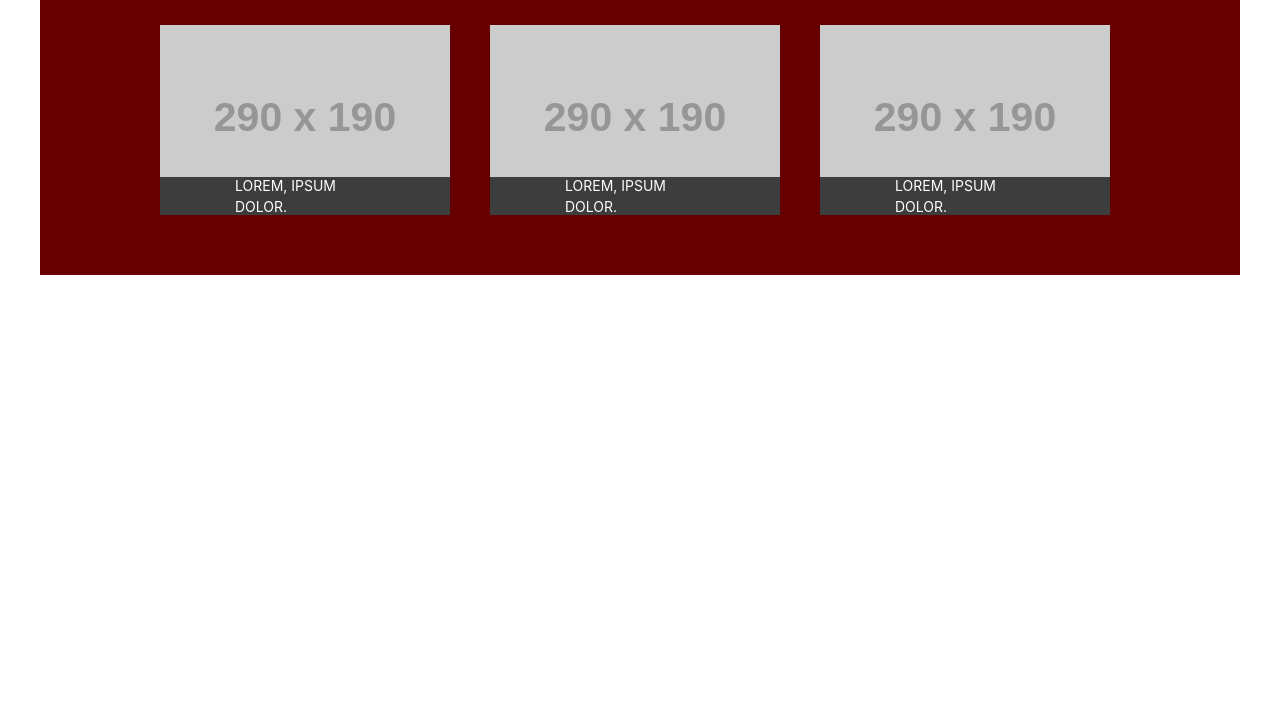
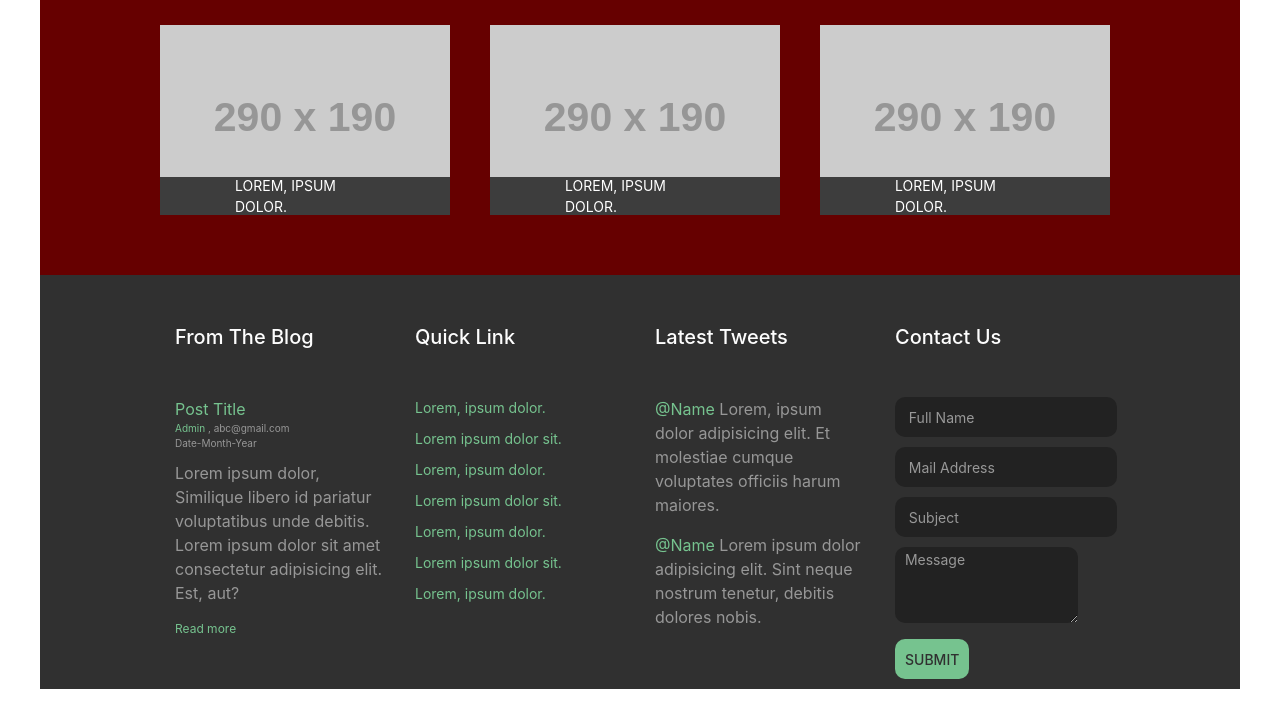
Before and after one commit to Thelostboy/The_Modernis, a plain HTML site: page index.html in a window 1280 px wide. Shown: the part 1095-1822 px from the top of the page. Before the commit the page ends 1490 px from the top, so only its background shows below. Drawn offline with nearby package versions, Linux system fonts and the light colour scheme; placeholder pictures from the web are drawn by us.

Commit message:
Add footer

```diff
--- a/index.html
+++ b/index.html
@@ -117,32 +117,74 @@
         <h3 class="label">Latest work</h3>
         <div class="work-item">
             <img src="https://via.placeholder.com/290x190" alt="">
-            <a href = "#">Lorem, ipsum dolor.</a>
+            <a href="#">Lorem, ipsum dolor.</a>
         </div>
         <div class="work-item">
             <img src="https://via.placeholder.com/290x190" alt="">
-            <a href = "#">Lorem, ipsum dolor.</a>
+            <a href="#">Lorem, ipsum dolor.</a>
         </div>
         <div class="work-item">
             <img src="https://via.placeholder.com/290x190" alt="">
-            <a href = "#">Lorem, ipsum dolor.</a>
+            <a href="#">Lorem, ipsum dolor.</a>
         </div>
         <div class="work-item">
             <img src="https://via.placeholder.com/290x190" alt="">
-            <a href = "#">Lorem, ipsum dolor.</a>
+            <a href="#">Lorem, ipsum dolor.</a>
         </div>
         <div class="work-item">
             <img src="https://via.placeholder.com/290x190" alt="">
-            <a href = "#">Lorem, ipsum dolor.</a>
+            <a href="#">Lorem, ipsum dolor.</a>
         </div>
         <div class="work-item">
             <img src="https://via.placeholder.com/290x190" alt="">
-            <a href = "#">Lorem, ipsum dolor.</a>
+            <a href="#">Lorem, ipsum dolor.</a>
         </div>
     </div>
 </div>
 
-<div class="row"></div>
+<div class="container-fluid">
+    <div class="container footer">
+        <div class="row">
+            <div class="col-lg-3 blog">
+                <h5>From The Blog</h4>
+                    <a href="#">Post Title</a>
+                    <p><a href="">Admin</a> , abc@gmail.com</p>
+                    <p> Date-Month-Year</p>
+                    <p>Lorem ipsum dolor, Similique libero id pariatur
+                        voluptatibus unde debitis. Lorem ipsum dolor sit amet consectetur adipisicing elit. Est, aut?
+                    </p>
+                    <a href="#">Read more</a>
+            </div>
+            <div class="col-lg-3 link">
+                <h5>Quick Link</h5>
+                <a href="#">Lorem, ipsum dolor.</a>
+                <a href="#">Lorem ipsum dolor sit.</a>
+                <a href="#">Lorem, ipsum dolor.</a>
+                <a href="#">Lorem ipsum dolor sit.</a>
+                <a href="#">Lorem, ipsum dolor.</a>
+                <a href="#">Lorem ipsum dolor sit.</a>
+                <a href="#">Lorem, ipsum dolor.</a>
+            </div>
+            <div class="col-lg-3 tweets">
+                <h5>Latest Tweets</h5>
+                <p><span>@Name</span> Lorem, ipsum dolor adipisicing elit. Et molestiae cumque
+                    voluptates officiis harum maiores.</p>
+                <p><span>@Name</span> Lorem ipsum dolor adipisicing elit. Sint neque nostrum
+                    tenetur, debitis dolores nobis.</p>
+            </div>
+            <div class="col-lg-3 contact">
+                <h5>Contact Us</h5>
+                <form action="">
+                    <input type="text" placeholder="   Full Name" id="name" length="10">
+                    <input type="text" placeholder="   Mail Address" id="mail">
+                    <input type="text" placeholder="   Subject" id="subject">
+                    <textarea name="message" id="message" cols="16" rows="3" n placeholder="  Message"></textarea>
+                    <input type="submit" value="Submit" id="submit">
+                </form>
+            </div>
+        </div>
+    </div>
+</div>
 <br>
 <br>
 <br>
--- a/style.css
+++ b/style.css
@@ -21,6 +21,9 @@ body {
     display: flex;
     justify-content: space-between;
     color: #FDFDFD;
+}
+a{
+    outline: none;
 }
 a:hover{
     text-decoration: none !important;
@@ -47,7 +50,6 @@ a:hover{
     color: #FDFDFD;
     text-transform: uppercase;
     font-size: 14px;
-
 }
 .header a:hover{
     text-decoration: none !important;
@@ -191,5 +193,73 @@ a:hover{
     background: rgba(0, 0, 0, 0.7);
 }
 
+/* Footer */
+
+.container-fluid:nth-child(3){
+    background-color: #303030;
+    padding-top: 50px;
+}
+h5{
+    color: #FDFDFD !important;
+    margin-bottom: 3rem !important;
+}
+
+.footer a{
+    color: #76C38F;
+}
+
+.footer p{
+    color: #979797;
+}
+.blog a:nth-child(6){
+    font-size: 12px;
+}
+.blog p:nth-child(3), .blog p:nth-child(4){
+    font-size: 10px;
+    margin-bottom: 0;
+}
+.blog p:nth-child(5){
+    margin: 10px 0;
+}
+.link a{
+    display: block;
+    padding-bottom: 10px;
+    font-size: 14px;
+}
+.link a:hover{
+    color: #5e5e5e;
+}
+.tweets span{
+    color: #76C38F;
+}
+
+::placeholder{
+    color: #989898;
+    font-size: 14px;
+}
+.contact input{
+    font-size: 14px;
+    margin-bottom: 10px;
+    background-color: #222222;
+    border: none;
+    border-radius: 10px;
+    height: 40px;
+    color:#FDFDFD;
+}
+#message{
+    border-radius: 10px;
+    background-color: #222222;
+    color:#FDFDFD;
+    border: none;
+    margin-bottom: 10px;
+}
+#submit{
+    background-color: #76C38F;
+    color: #303030;
+    text-transform: uppercase;
+    padding: 0px 10px;
+    font-weight: 500;
+    cursor: pointer;
+}
 
 /* Responsive */
```
